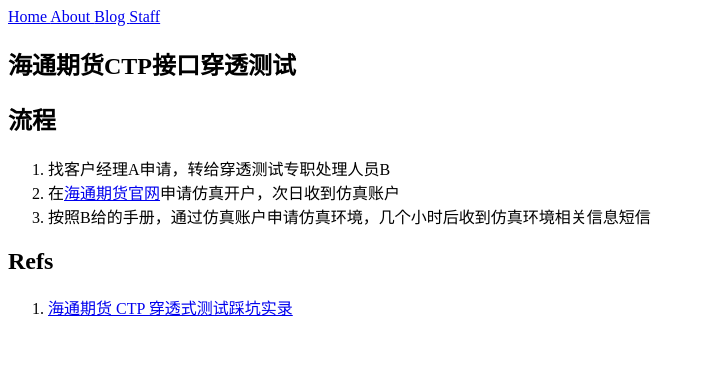
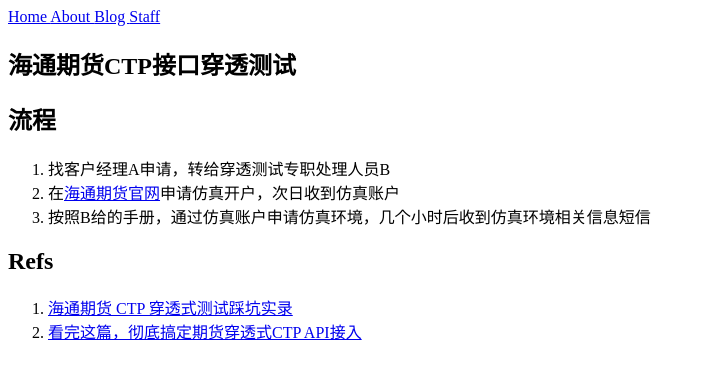
Before and after one commit to ikeepo/option, a Jekyll site: the page built from refs/海通期货CTP接口.md, in a window 1280 px wide. Shown: the top 379 px of the page, without its empty margins (0-706 px from the left). Built offline with Jekyll 4.4.1, drawn with Linux system fonts in a browser that asks for light colours; our own code applies the rules of GitHub Pages for plain Markdown files.

Commit message:
海通期货穿透测试

```diff
--- a/refs/海通期货CTP接口.md
+++ b/refs/海通期货CTP接口.md
@@ -16,3 +16,4 @@
 
 ## Refs
 1. [海通期货 CTP 穿透式测试踩坑实录](https://zhuanlan.zhihu.com/p/561372836)
+2. [看完这篇，彻底搞定期货穿透式CTP API接入](https://zhuanlan.zhihu.com/p/67758466)
```
